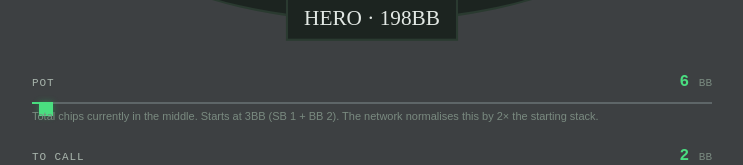
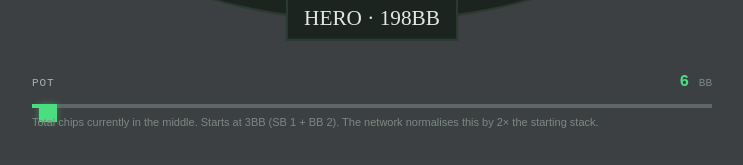
Before and after one commit to nyymuudi/imperfect-information-game, a Next.js app in the folder web/: page / in a window 1280 px wide. Shown: the part 747-912 px from the top of the page, without its empty margins (268-1011 px from the left). Built offline with nearby package versions, Linux system fonts and the light colour scheme.

Commit message:
fix: allow web model + improve slider UX

```diff
--- a/web/src/app/globals.css
+++ b/web/src/app/globals.css
@@ -163,9 +163,9 @@ body {
 .slider-grid {
   display: flex;
   flex-direction: column;
-  gap: 1.25rem;
+  gap: 2rem;
 }
-.slider-field { display: flex; flex-direction: column; gap: 6px; }
+.slider-field { display: flex; flex-direction: column; gap: 8px; }
 .slider-header {
   display: flex;
   justify-content: space-between;
@@ -201,22 +201,22 @@ body {
 input[type=range] {
   -webkit-appearance: none;
   width: 100%;
-  height: 2px;
+  height: 4px;
   background: var(--border2);
   outline: none;
   cursor: pointer;
 }
 input[type=range]::-webkit-slider-thumb {
   -webkit-appearance: none;
-  width: 14px;
-  height: 14px;
+  width: 18px;
+  height: 18px;
   background: var(--green);
   cursor: pointer;
   border: none;
-  box-shadow: 0 0 6px rgba(34,197,94,0.4);
+  box-shadow: 0 0 6px rgba(74,222,128,0.4);
 }
 input[type=range]::-webkit-slider-runnable-track {
-  height: 2px;
+  height: 4px;
   background: linear-gradient(to right, var(--green) var(--pct, 0%), var(--border2) var(--pct, 0%));
 }
 
```
Also changed, not shown: 2 other files (tests, documents, lock files or other folders).
